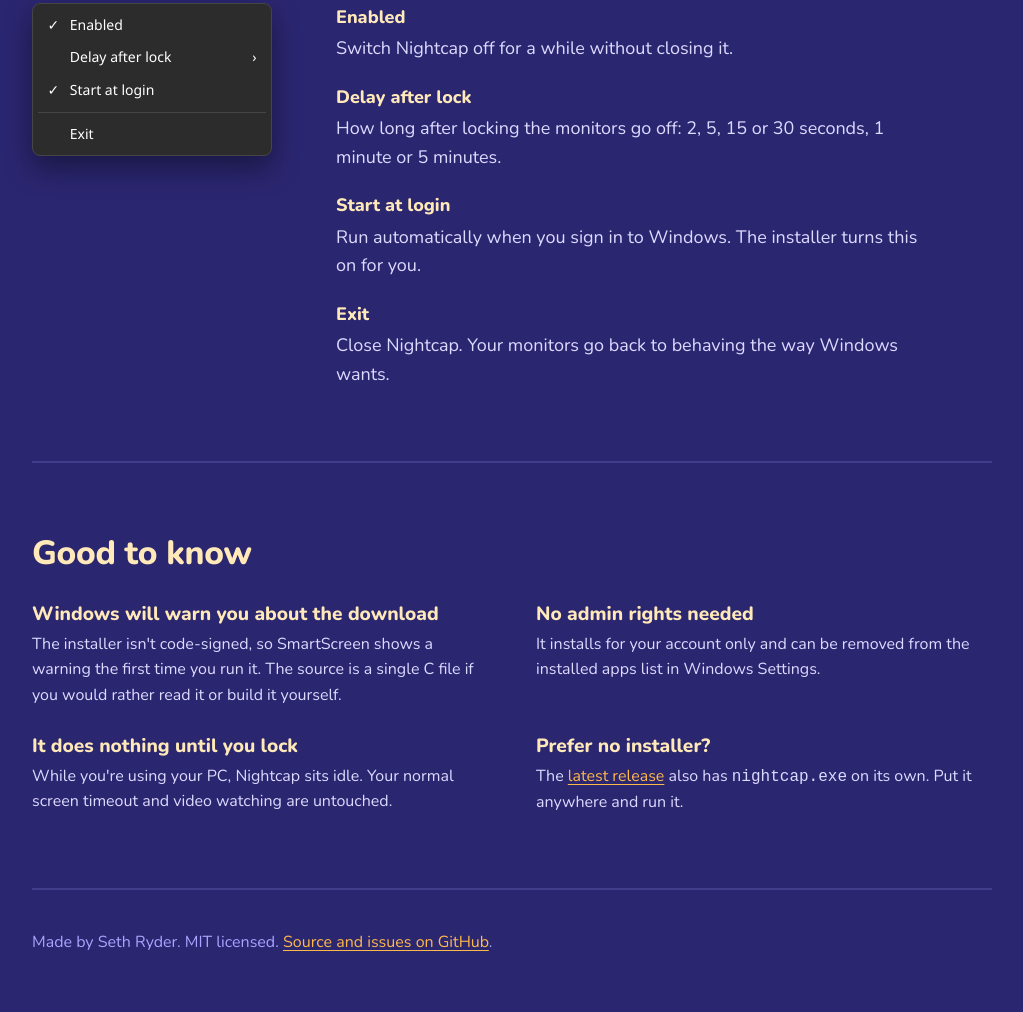
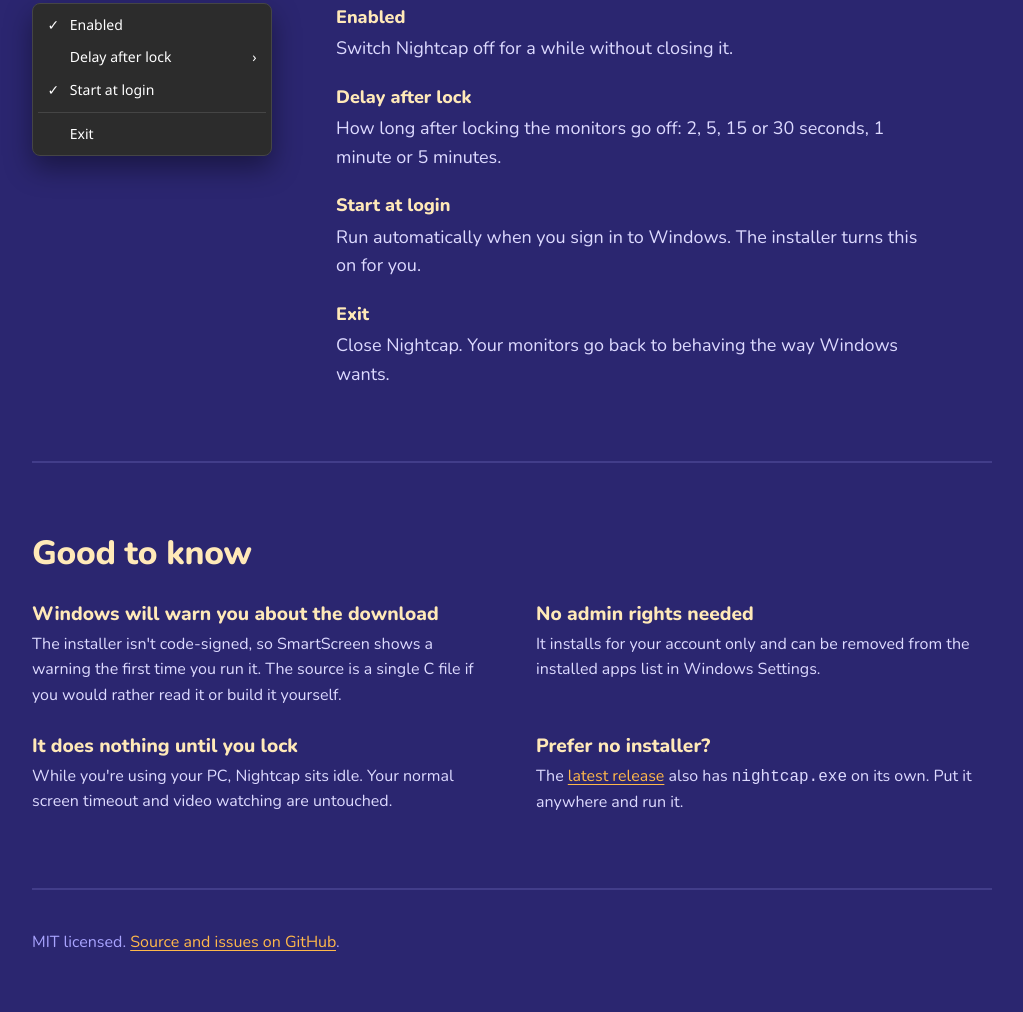
Before and after one commit to sethryder/nightcap, a plain HTML site: page docs/index.html in a window 1280 px wide. Shown: the part 1581-2593 px from the top of the page, without its empty margins (128-1151 px from the left). Drawn offline with nearby package versions, Linux system fonts and the light colour scheme.

Commit message:
Drop the author credit from the site footer

```diff
--- a/docs/index.html
+++ b/docs/index.html
@@ -248,7 +248,7 @@ footer { padding-block: 2.5rem 3.5rem; border-top: 2px solid rgb(169 164 255 / .
 </main>
 
 <footer>
-  <p>Made by Seth Ryder. MIT licensed. <a href="https://github.com/sethryder/nightcap">Source and issues on GitHub</a>.</p>
+  <p>MIT licensed. <a href="https://github.com/sethryder/nightcap">Source and issues on GitHub</a>.</p>
 </footer>
 
 </div>
```
